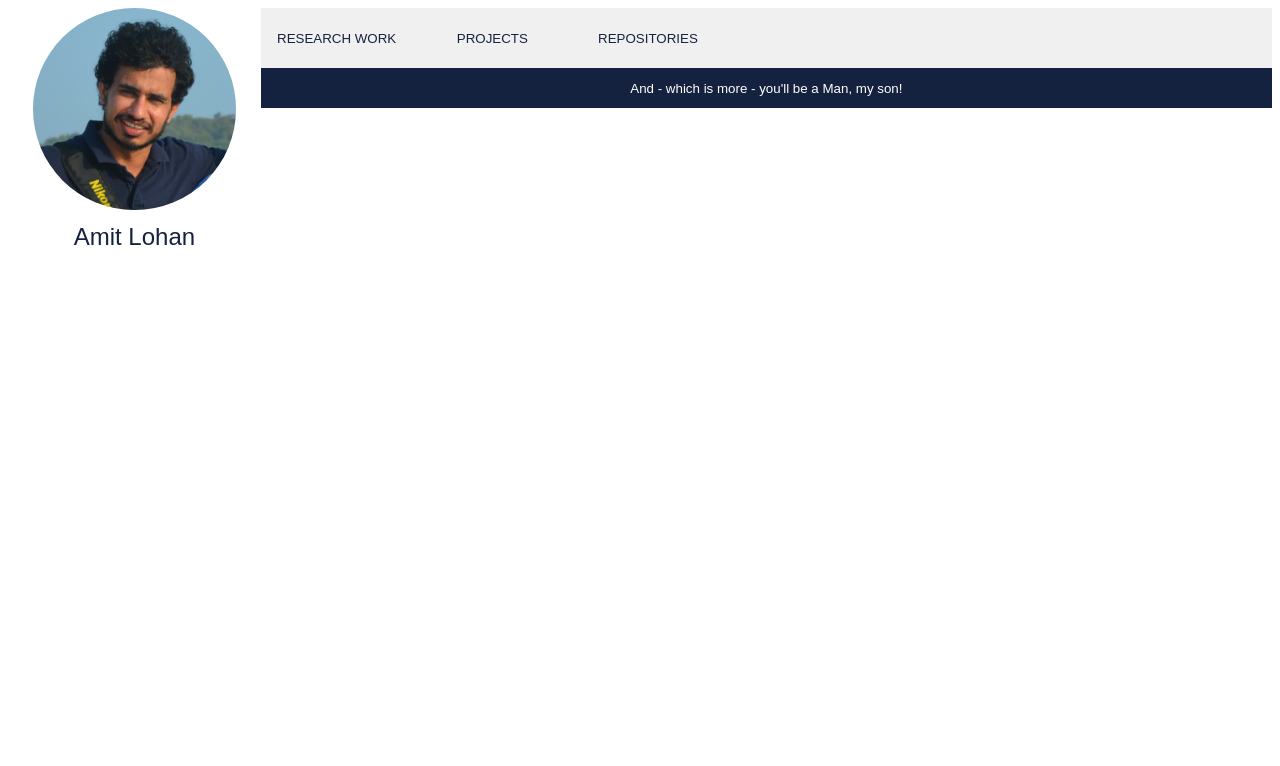
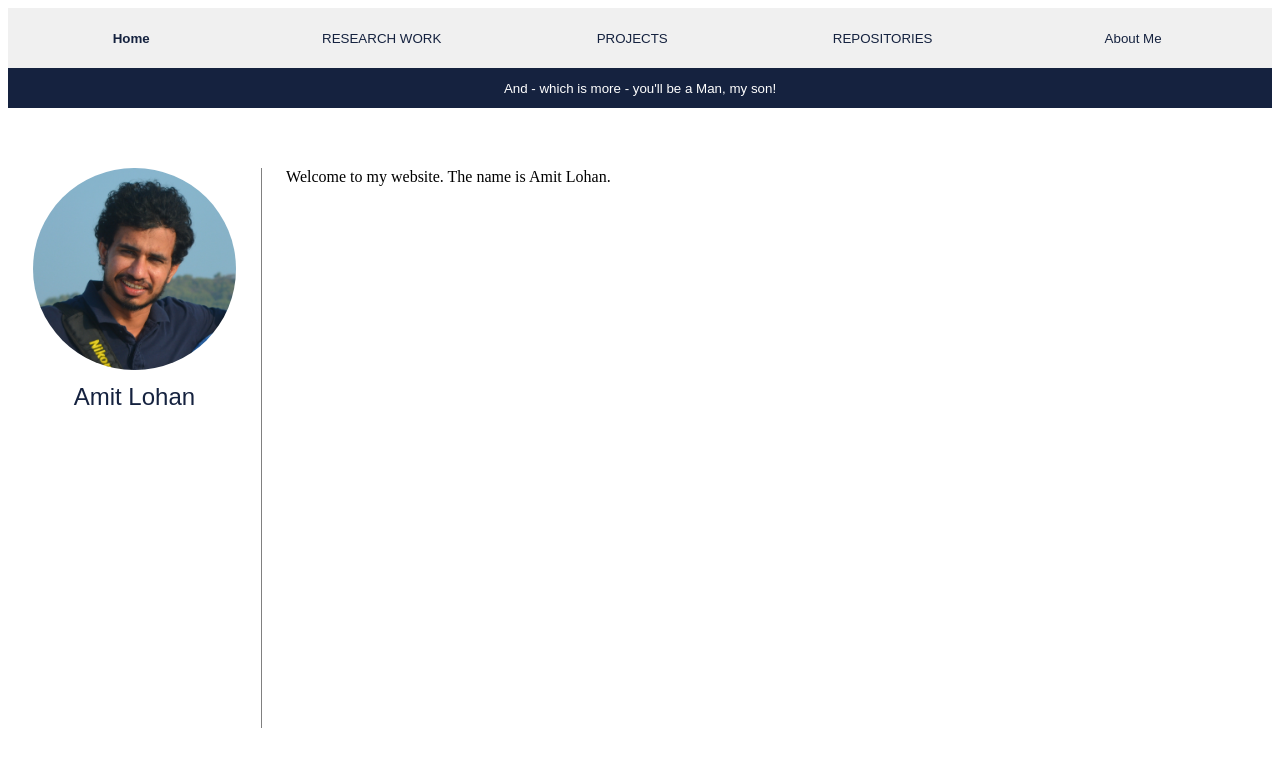
Before and after one commit to amitlohan/amitlohan.github.io, a plain HTML site: page index.html in a window 1280 px wide. Drawn offline with Linux system fonts and the light colour scheme.

Commit message:
minor update

```diff
--- a/index.html
+++ b/index.html
@@ -20,18 +20,21 @@ a:hover { COLOR:##1522ff; TEXT-DECORATION: underline; font-weight: none }
 .ldiv
 {
  width: 20%;
- height: 100%;
+ min-height: 70vh;
  <!--background-color:#15223f;-->
  border-radius:10%;
+ margin-top:60px;
  float:left;
  border-width:0px;
  border-style:solid;
- border-color:#15223f;
+ border-color:#808080;
+ border-right-width:1px;
 }
 
 .maindiv
 {
- margin-left:20%;
+ margin-left:22%;
+ margin-top:60px;
 }
 
 .dp
@@ -60,7 +63,7 @@ a:hover { COLOR:##1522ff; TEXT-DECORATION: underline; font-weight: none }
 .navbutton
 {
   height:100%;
-  width:15%;
+  width:19.5%;
   color:#15223f;
   background-color:#f0f0f0;
   border-width:0px;
@@ -74,20 +77,26 @@ a:hover { COLOR:##1522ff; TEXT-DECORATION: underline; font-weight: none }
 
 
 <div>
+
+          <div class='navdiv' style="background-color:#f0f0f0">
+              <button class='navbutton'><a href='https://www.gihub.io/amitlohan'><b>Home</b></a></button>
+              <button class='navbutton'><a href='https://www.google.com'>RESEARCH WORK</a></button>
+              <button class='navbutton'>PROJECTS</button>
+              <button class='navbutton'>REPOSITORIES</button>
+              <button class='navbutton'><a href='https://www.google.com'>About Me</a></button>
+          </div>
+          <div class='navdiv' style="background-color:#15223f;height:40px">
+          <button style='height:100%;width:100%;color:white;background:transparent;border:0px'>And - which is more - you'll be a Man, my son!</button>
+          </div>
       <div class='ldiv'>
            <img class='dp' src='images/dp.jpg'>
            <figcaption class='dpcap'>Amit Lohan</figcaption>
       </div>
 
       <div class='maindiv'>
-          <div class='navdiv' style="background-color:#f0f0f0">
-              <button class='navbutton'><a href='https://www.google.com'>RESEARCH WORK</a></button>
-              <button class='navbutton'>PROJECTS</button>
-              <button class='navbutton'>REPOSITORIES</button>
-          </div>
-          <div class='navdiv' style="background-color:#15223f;height:40px">
-          <button style='height:100%;width:100%;color:white;background:transparent;border:0px'>And - which is more - you'll be a Man, my son!</button>
-          </div>
+
+      Welcome to my website. The name is Amit Lohan.
+
       </div>
 </div>
 
```
